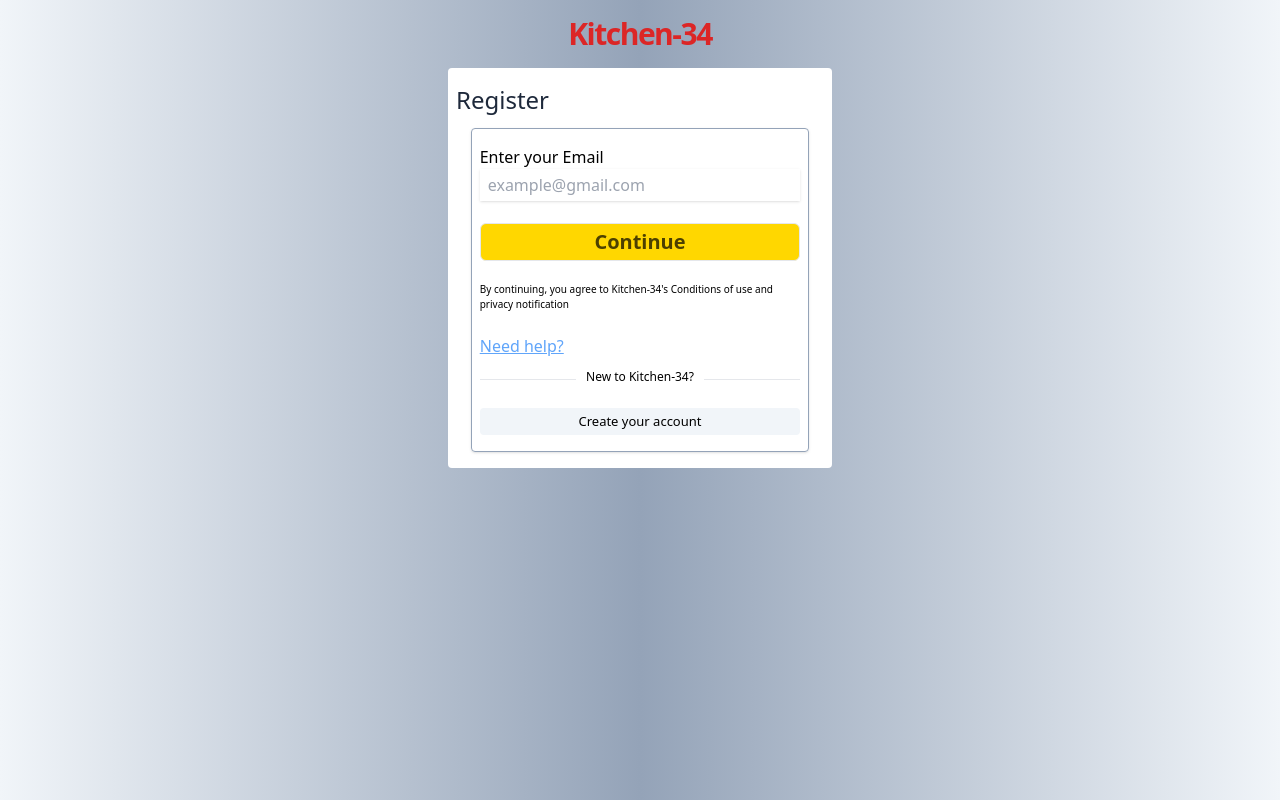
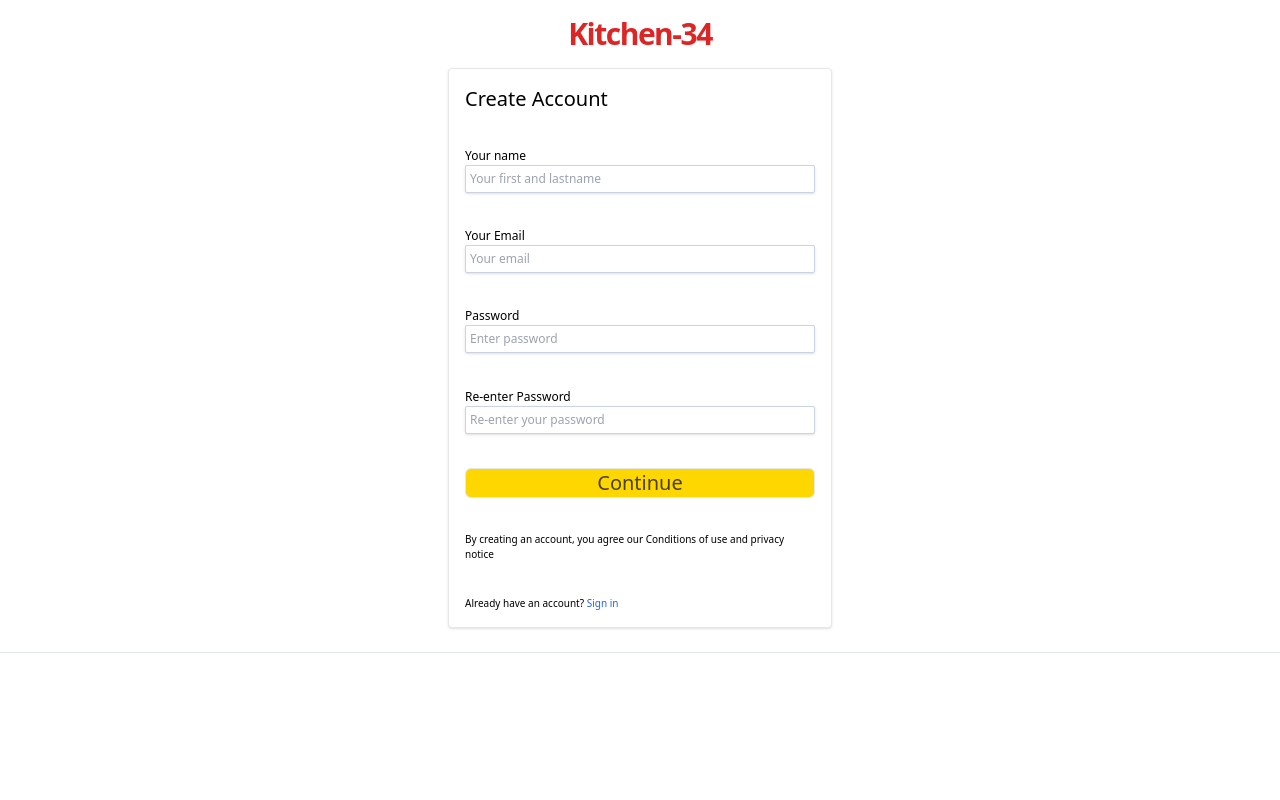
Before and after one commit to allanmathenge/kitchen-34, a Next.js app: page /register in a window 1280 px wide. Before the commit this address had no page. Built offline with nearby package versions, Linux system fonts and the light colour scheme; data requests are answered from the project's data file.

Commit message:
kitchen-34 hosting

```diff
--- a/package.json
+++ b/package.json
@@ -10,6 +10,7 @@
   },
   "dependencies": {
     "framer-motion": "^11.11.10",
+    "mongoose": "^8.9.3",
     "next": "14.2.15",
     "react": "19.0.0-rc-69d4b800-20241021",
     "react-dom": "19.0.0-rc-69d4b800-20241021",
--- a/src/app/api/register/route.js
+++ b/src/app/api/register/route.js
@@ -1,7 +1,29 @@
-import React from 'react'
 
-export default function route() {
-  return (
-    <div>route</div>
-  )
+import connectToDatabase from "../../../lib/mongodb";
+import User from "../../../models/User";
+import { NextResponse } from "next/server";
+
+export async function POST(request) {
+    try {
+        const { name, email, password } = await request.json()
+
+        await connectToDatabase()
+        // Check if the email exists in the database
+        const userEmailExists = await User.findOne({ email })
+
+        if (userEmailExists) {
+            return new NextResponse(JSON.stringify({ message: "User already exists in the database"}), { status: 400})
+        }
+
+        // User email to be encrypted
+
+        const newUser = new User({ name, email, password })
+
+        await newUser.save()
+
+        return new NextResponse(JSON.stringify({message:"User successfully registered"}), { status: 201 })
+    } catch (error) {
+        console.log(error)
+        return new NextResponse(JSON.stringify({message:"User registration failed"}), {status: 400})
+    }
 }
--- /dev/null
+++ b/src/app/context/register/route.js
@@ -0,0 +1,22 @@
+import dbConnect from "../../../lib/mongodb";
+import User from "../../../models/User"
+
+export default async function handler(req, res) {
+    try {
+        await dbConnect()
+        const { name, email, password } = req.body
+
+        if (!name || !email || !password) {
+            return res.status(400).json({ error: "All fields are required"})
+        }
+
+        const newUser = new User({ name, email, password })
+        await newUser.save()
+
+        res.status(201).json({ message:"User registered successfully!" })
+
+    } catch (error) {
+        console.error(error)
+        res.status(500).json({ error:"Failed to register user"})
+    }
+}
--- a/src/app/register/create-account/page.jsx
+++ b/src/app/register/create-account/page.jsx
@@ -1,105 +1,49 @@
 "use client"
 
-import React, { useState } from "react"
-import Link from "next/link";
+import React from "react"
+import Link from "next/link"
+import { useRouter } from "next/navigation"
 
-  export default function CreateAccount() {
-
-    const [formData, setFormData] = useState({name:"", email:"", password:""})
-    const [message, setMessage] = useState("")
-
-    const handleChange = (e) => {
-        const { name, value } = e.target
-        setFormData((prev) => ({...prev, [name]: value}))
-    }
-
-    const handleSubmit = async (e) => {
-        e.preventDefault()
-        setMessage("") // Clear any previous messages
-
-        try {
-            const res = await fetch("/api/register", {
-                method: "POST",
-                headers: {"Content-Type": "application/json"},
-                body: JSON.stringify(formData)
-            })
-            const data = res.json()
-
-            if (res.ok) {
-                setMessage(data.message)
-            } else {
-                setMessage(data.message || "An error occurred!")
-            }
-
-        } catch (err) {
-            console.error("Error:", err)
-            setMessage("An error occurred! Failed to Register")
-        }
-    }
+export default function Register() {
+    const router = useRouter()
 
   return (
-    <section className="min-h-screen w-full bg-white">
-        <div className="border-b border-slate-200">
-        <h1 className="sm:text-3xl tracking-tighter font-black text-red-600 m-0 text-xl text-center py-4">Kitchen-34</h1>
-        <form
-            className="sm:w-96 w-[80%] h-[70vh] bg-white border shadow mx-auto rounded p-4 flex flex-col justify-between gap-3 mb-6"
-            // OnSubmit
-            onSubmit={handleSubmit}
-        >
-            <h1 className="text-xl font-medium">Create Account</h1>
+    <section className="w-full h-screen">
+        <div className="md:w-96 w-64 mx-auto">
+            <h1 className="sm:text-3xl tracking-tighter font-black text-red-600 m-0 text-xl text-center py-4">Kitchen-34</h1>
+            <div className="bg-white w-full px-2 py-4 rounded flex flex-col gap-3 h-[400px]">
+                <h4 className="font-thin text-slate-800 text-2xl">Register</h4>
+                <div className="flex flex-col gap-4 justify-between w-[92%] h-full border border-slate-400 shadow rounded mx-auto px-2 py-4">
 
-            <label htmlFor="name" className="text-[12px] font-medium">
-                Your name
-                <input
-                    type="text"
-                    className="w-full border border-slate-300 shadow focus:shadow-md outline-none text-[12px] p-1 rounded-sm"
-                    placeholder="Your first and lastname"
-                    required
-                    value={formData.name}
-                    onChange={handleChange}
-                />
-            </label>
+                    <div className="">
+                        <label htmlFor="register" className=" font-medium">Enter your Email</label>
+                        <input
+                            type="text"
+                            className="w-full border-slate-500 outline-slate-400 shadow px-2 py-1 "
+                            placeholder="example@gmail.com"
 
-            <label htmlFor="email" className="text-[12px] font-medium">
-                Your Email
-                <input
-                    type="text"
-                    className="w-full border border-slate-300 shadow focus:shadow-md outline-none text-[12px] p-1 rounded-sm"
-                    placeholder="Your email"
-                    required
-                    value={formData.email}
-                    onChange={handleChange}
-                />
-            </label>
+                        />
+                    </div>
 
-            <label htmlFor="password" className="text-[12px] font-medium">
-                Password
-                <input
-                    type="password"
-                    className="w-full border border-slate-300 shadow focus:shadow-md outline-none text-[12px] p-1 rounded-sm"
-                    placeholder="Enter password"
-                    required
-                    value={formData.password}
-                    onChange={handleChange}
-                />
-            </label>
+                    <button className="w-full px-auto py-1 border bg-[#FFD700] rounded-md text-sm md:text-xl text-black/70 font-bold">Continue</button>
 
-            <label htmlFor="password" className="text-[12px] font-medium">
-                Re-enter Password
-                <input
-                    type="text"
-                    className="w-full border border-slate-300 shadow focus:shadow-md outline-none text-[12px] p-1 rounded-sm"
-                    placeholder="Re-enter your password"
-                />
-            </label>
+                    <p className="text-[10px]">By continuing, you agree to Kitchen-34&apos;s Conditions of use and privacy notification</p>
 
-            <button className="w-full px-auto p-[0.5] border bg-[#FFD700] rounded-md text-sm md:text-xl text-black/70 font-medium">Continue</button>
+                    <Link href="/help" className="text-blue-400 underline" >Need help?</Link>
 
-            <p className="text-[10px]">By creating an account, you agree our Conditions of use and privacy notice</p>
-            <p className="text-[10px]">Already have an account? <Link href="/sign-in" className="text-blue-600">Sign in</Link></p>
+                    <div className="" >
+                        <hr className="w-full bg-slate-400" />
+                        <p className="-mt-[12px] bg-white text-center max-w-32 mx-auto text-[12px]">New to Kitchen-34?</p>
+                    </div>
 
-        </form>
-        {message && <p className="text-red-800">{message}</p>}
+                    <button
+                        className="bg-slate-100 hover:bg-slate-200 border-slate-300 rounded text-[13px] py-1"
+                        onClick={router.push("/register")}
+                    >Create your account</button>
+
+                </div>
+
+            </div>
         </div>
     </section>
   )
--- a/src/app/register/page.jsx
+++ b/src/app/register/page.jsx
@@ -1,49 +1,108 @@
 "use client"
 
-import React from "react"
-import Link from "next/link"
-import { useRouter } from "next/navigation"
+import React, { useState } from "react"
+import Link from "next/link";
 
-export default function Register() {
-    const router = useRouter()
+  export default function CreateAccount() {
+
+    const [formData, setFormData] = useState({name:"", email:"", password:""})
+    const [message, setMessage] = useState("")
+
+    const handleChange = (e) => {
+        setFormData({ ...formData, [e.target.name]: e.target.value })
+    }
+
+    const handleSubmit = async (e) => {
+        e.preventDefault()
+
+        try {
+            const response = await fetch('/api/register', {
+                method: 'POST',
+                headers: {'Content-Type': 'application/json'},
+                body: JSON.stringify(formData)
+            })
+
+            if (response.ok) {
+                setFormData({
+                    name:"",
+                    email:"",
+                    password:"",
+                })
+                setMessage(`User ${userAgent.name} successfully registered!`)
+            }
+
+        } catch (error) {
+            setMessage("An error occured. Please try again!")
+        }
+    }
 
   return (
-    <section className="w-full h-screen">
-        <div className="md:w-96 w-64 mx-auto">
-            <h1 className="sm:text-3xl tracking-tighter font-black text-red-600 m-0 text-xl text-center py-4">Kitchen-34</h1>
-            <div className="bg-white w-full px-2 py-4 rounded flex flex-col gap-3 h-[400px]">
-                <h4 className="font-thin text-slate-800 text-2xl">Register</h4>
-                <div className="flex flex-col gap-4 justify-between w-[92%] h-full border border-slate-400 shadow rounded mx-auto px-2 py-4">
+    <section className="min-h-screen w-full bg-white">
+        <div className="border-b border-slate-200">
+        <h1 className="sm:text-3xl tracking-tighter font-black text-red-600 m-0 text-xl text-center py-4">Kitchen-34</h1>
+        <form
+            className="sm:w-96 w-[80%] min-h-[70vh] bg-white border shadow mx-auto rounded p-4 flex flex-col justify-between gap-3 mb-6"
+            // OnSubmit
+            onSubmit={handleSubmit}
+        >
+            <h1 className="text-xl font-medium">Create Account</h1>
 
-                    <div className="">
-                        <label htmlFor="register" className=" font-medium">Enter your Email</label>
-                        <input
-                            type="text"
-                            className="w-full border-slate-500 outline-slate-400 shadow px-2 py-1 "
-                            placeholder="example@gmail.com"
+            <label htmlFor="name" className="text-[12px] font-medium">
+                Your name
+                <input
+                    type="text"
+                    className="w-full border border-slate-300 shadow focus:shadow-md outline-none text-[12px] p-1 rounded-sm"
+                    placeholder="Your first and lastname"
+                    required
+                    name="name"
+                    value={formData.name}
+                    onChange={handleChange}
+                />
+            </label>
 
-                        />
-                    </div>
+            <label htmlFor="email" className="text-[12px] font-medium">
+                Your Email
+                <input
+                    type="text"
+                    className="w-full border border-slate-300 shadow focus:shadow-md outline-none text-[12px] p-1 rounded-sm"
+                    name="email"
+                    placeholder="Your email"
+                    required
+                    value={formData.email}
+                    onChange={handleChange}
+                />
+            </label>
 
-                    <button className="w-full px-auto py-1 border bg-[#FFD700] rounded-md text-sm md:text-xl text-black/70 font-bold">Continue</button>
+            <label htmlFor="password" className="text-[12px] font-medium">
+                Password
+                <input
+                    type="password"
+                    className="w-full border border-slate-300 shadow focus:shadow-md outline-none text-[12px] p-1 rounded-sm"
+                    name="password"
+                    placeholder="Enter password"
+                    required
+                    value={formData.password}
+                    onChange={handleChange}
+                />
+            </label>
 
-                    <p className="text-[10px]">By continuing, you agree to Kitchen-34&apos;s Conditions of use and privacy notification</p>
+            <label htmlFor="password" className="text-[12px] font-medium">
+                Re-enter Password
+                <input
+                    type="text"
+                    name="password"
+                    className="w-full border border-slate-300 shadow focus:shadow-md outline-none text-[12px] p-1 rounded-sm"
+                    placeholder="Re-enter your password"
+                />
+            </label>
 
-                    <Link href="/help" className="text-blue-400 underline" >Need help?</Link>
+            <button type="submit" className="w-full px-auto p-[0.5] border bg-[#FFD700] rounded-md text-sm md:text-xl text-black/70 font-medium">Continue</button>
 
-                    <div className="" >
-                        <hr className="w-full bg-slate-400" />
-                        <p className="-mt-[12px] bg-white text-center max-w-32 mx-auto text-[12px]">New to Kitchen-34?</p>
-                    </div>
+            <p className="text-[10px]">By creating an account, you agree our Conditions of use and privacy notice</p>
+            <p className="text-[10px]">Already have an account? <Link href="/sign-in" className="text-blue-600">Sign in</Link></p>
 
-                    <button
-                        className="bg-slate-100 hover:bg-slate-200 border-slate-300 rounded text-[13px] py-1"
-                        onClick={router.push("/register/create-account")}
-                    >Create your account</button>
-
-                </div>
-
-            </div>
+        </form>
+        {message && <p className="text-red-500 text-center">{message}</p>}
         </div>
     </section>
   )
--- /dev/null
+++ b/src/lib/mongodb.js
@@ -0,0 +1,17 @@
+import mongoose from "mongoose"
+import { NextResponse } from "next/server"
+
+const connectToDatabase = async () => {
+    try {
+
+        await mongoose.connect(process.env.MONGO_URI)
+
+        console.log("Connected to mongodb")
+
+    } catch (error) {
+        console.log("Error connecting to database")
+        return new NextResponse(JSON.stringify({ message: "Error connecting to database"}), { status: 500 })
+    }
+}
+
+export default connectToDatabase
--- /dev/null
+++ b/src/models/User.js
@@ -0,0 +1,22 @@
+import mongoose from "mongoose"
+
+const UserSchema = new mongoose.Schema({
+    name: {
+        type: String,
+        required: true
+    },
+    email: {
+        type: String,
+        required: true,
+        unique: true
+    },
+    password: {
+        type: String,
+        required: true,
+        unique: true
+    }
+})
+
+const User = mongoose.models.User || mongoose.model("User", UserSchema)
+
+export default User
```
Also changed, not shown: 1 other file (tests, documents, lock files or other folders).
